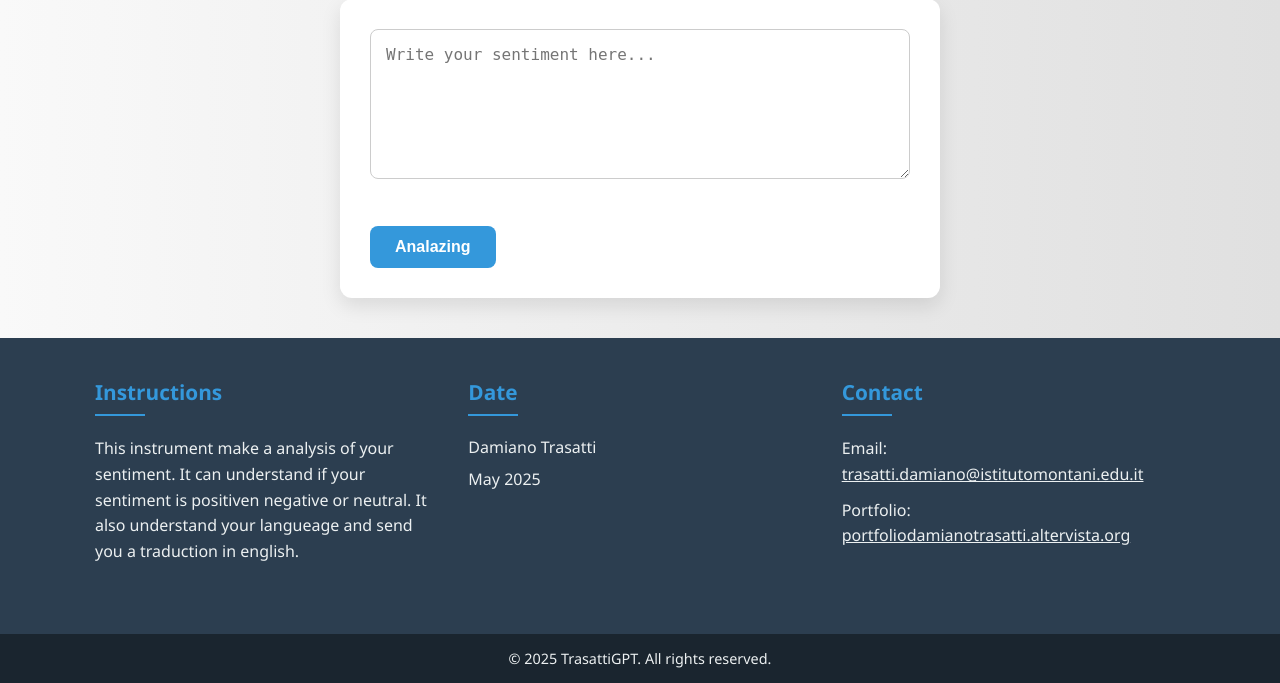
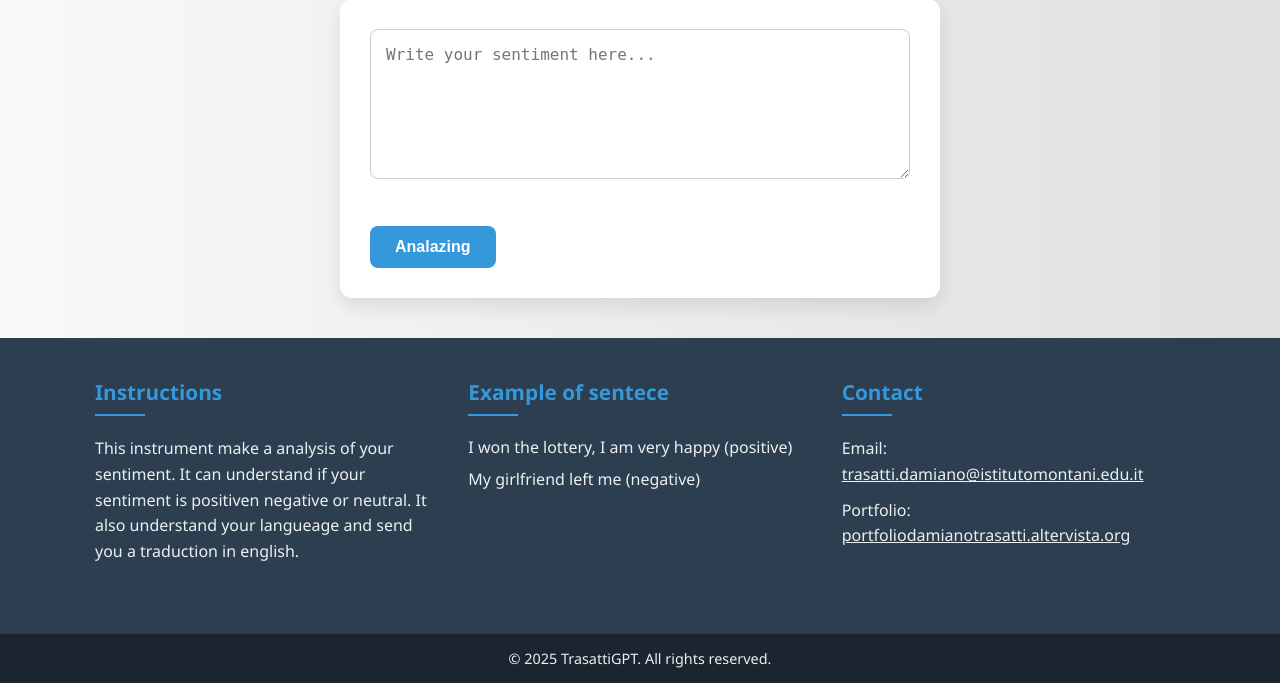
Before and after one commit to DamianoTrasatti/pt-final, a Flask app: page / in a window 1280 px wide. Shown: the part 220-903 px from the top of the page. Run offline with Flask 3, Linux system fonts and the light colour scheme.

Commit message:
Modifica: spiegazione breve delle modifiche

```diff
--- a/templates/index.html
+++ b/templates/index.html
@@ -50,10 +50,10 @@
                     <p>This instrument make a analysis of your sentiment. It can understand if your sentiment is positiven negative or neutral. It also understand your langueage and send you a traduction in english.</p>
                 </div>
                 <div class="footer-section">
-                    <h3>Date</h3>
+                    <h3>Example of sentece</h3>
                     <ul>
-                        <li><a>Damiano Trasatti</a></li>
-                        <li><a">May 2025</a></li>
+                        <li><a>I won the lottery, I am very happy (positive)</a></li>
+                        <li><a>My girlfriend left me (negative)</a></li>
                     </ul>
                 </div>
                 <div class="footer-section">
```
Also changed, not shown: static/css/style.css (line endings or trailing spaces).
